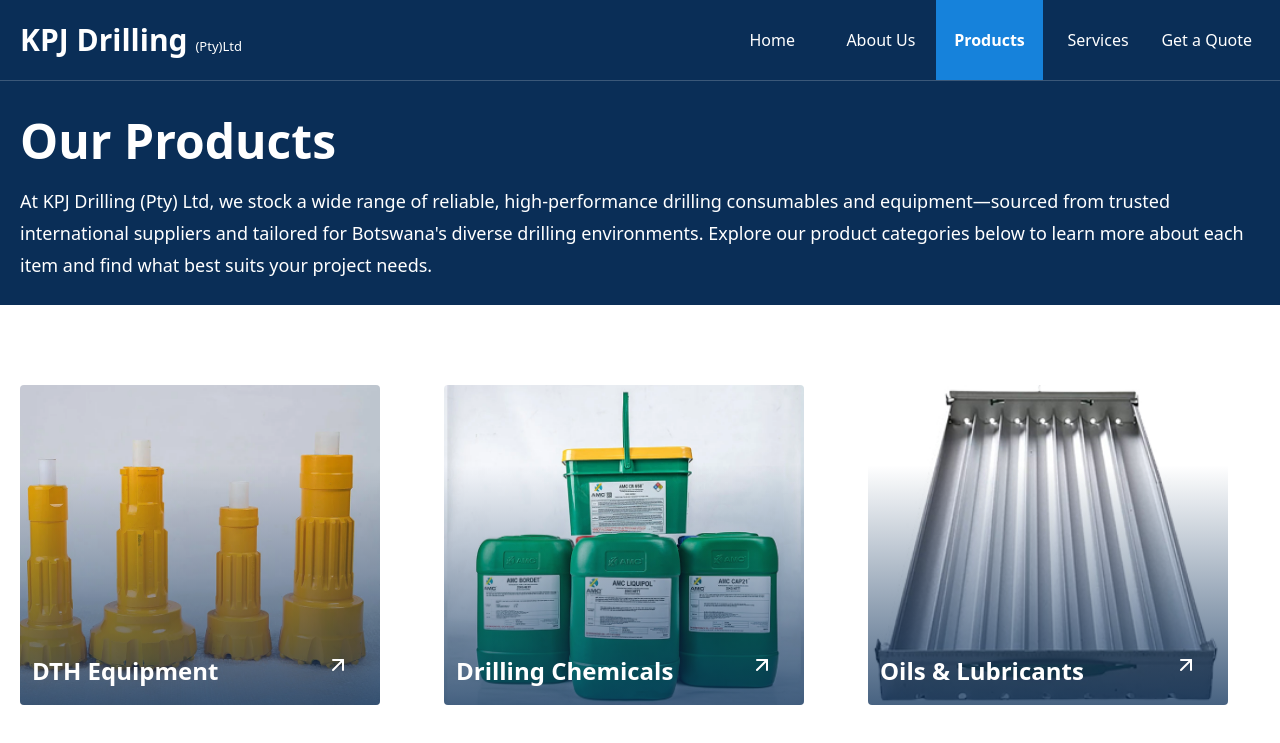
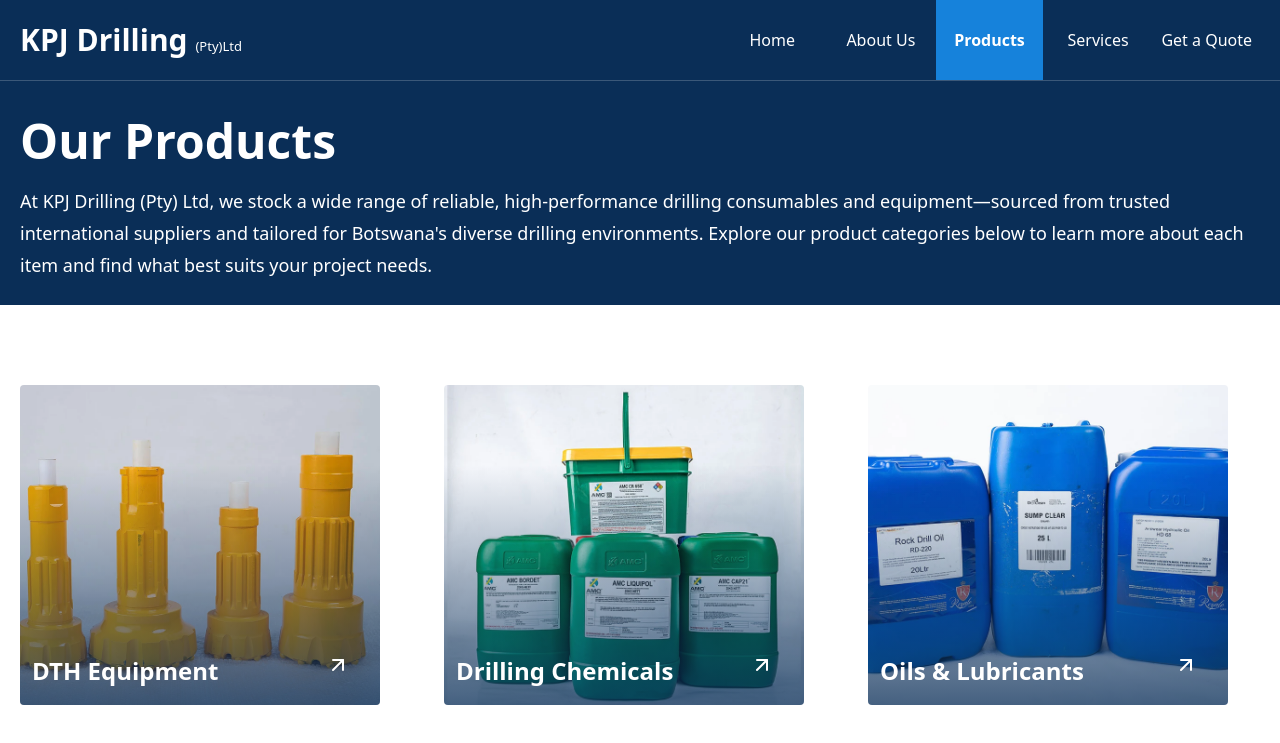
Before and after one commit to GovanDBT/kpj-drilling, a React (Vite) app: page /products in a window 1280 px wide. Shown: the top 743 px of the page. Built offline with nearby package versions, Linux system fonts and the light colour scheme.

Commit message:
add oils and lubricant images

```diff
--- a/src/database/products.ts
+++ b/src/database/products.ts
@@ -51,6 +51,15 @@
             {image: "/AMC-Wondercut.webp", name: "AMC Wondercut - 25KG NETT"},
             {image: "/Drilling-Chemicals.webp", name: "Drilling Chemicals"},
             {image: "/AUS-Plug.webp", name: "AUS Plug - 15KG NETT"},
+        ]
+    },
+    {
+        pid: 3,
+        name: 'Oils & Lubricants',
+        brief_desc: "Locally produced oils, greases, and antifreeze designed for engine, hydraulic, and DTH hammer maintenance in harsh drilling environments.",
+        desc: "KPJ Drilling stocks a practical range of Botswana-manufactured oils and lubricants tailored for the drilling industry. Our products include Engine Oils, Hydraulic Fluids, Greases, and Antifreeze solutions. Formulated to withstand extreme operating conditions, these lubricants ensure smooth equipment performance, reduce wear, and extend the operational life of your machinery.",
+        image: "/Oils.webp",
+        gallery: [
             {image: "/Antiwear-Hydraulic-Oil.webp", name: "Antiwear Hydraulic Oil - 20 Liters"},
             {image: "/Automotive-Engine-Oil.webp", name: "Automotive Engine Oil - 20 Liters"},
             {image: "/Automotive-Gear-Oil.webp", name: "Automotive Gear Oil - 20 Liters"},
@@ -64,13 +73,6 @@
             {image: "/Thread-Compound-RSC-Blue.webp", name: "Thread Compound RSC Blue - 15KG"},
             {image: "/Greases.webp", name: "Grease Chemicals"},
         ]
-    },
-    {
-        pid: 3,
-        name: 'Oils & Lubricants',
-        brief_desc: "Locally produced oils, greases, and antifreeze designed for engine, hydraulic, and DTH hammer maintenance in harsh drilling environments.",
-        desc: "We supply a comprehensive range of Down-the-Hole (DTH) drilling equipment engineered for optimal performance and durability. Our inventory includes Drill Rods, Hammers, Bits, Adaptors, Non-Return Valves (NRVs), Thread Protectors, Stabilisers, and more. With sizes ranging from 3.5” to 17.5” diameter, our DTH solutions support deep, hard rock drilling with minimal deviation and maximum energy transfer.",
-        image: "/storage.webp"
     },
     {
         pid: 4,
```
